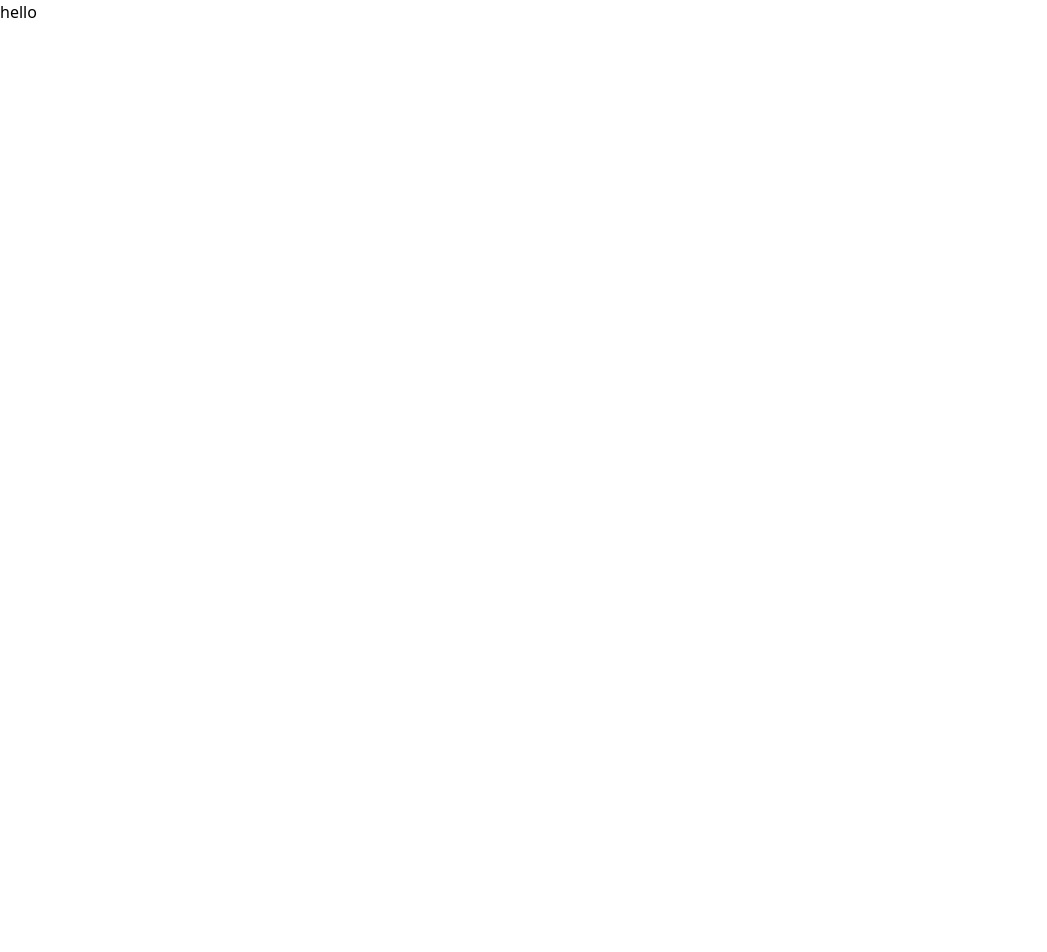
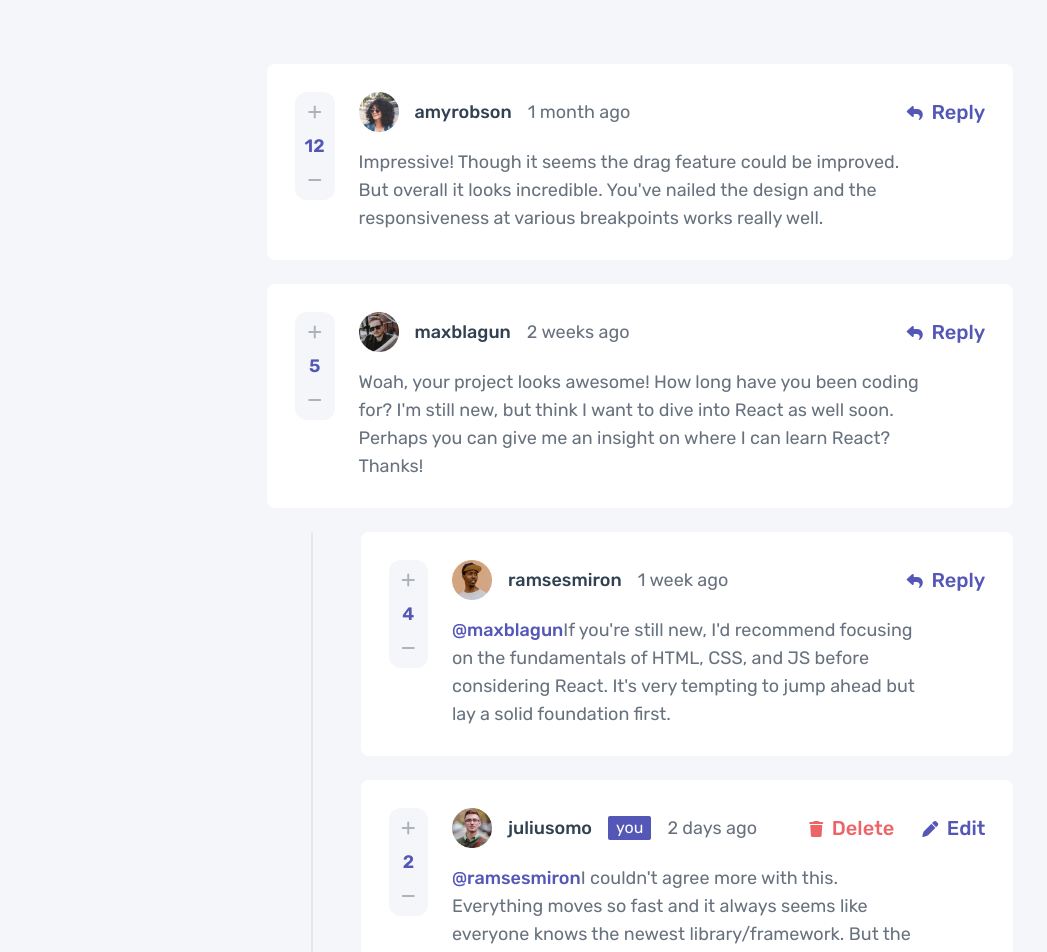
Before and after one commit to MohamDah/react-interactive-comment-section, a React (Vite) app: page / in a window 1280 px wide. Shown: the top 952 px of the page, without its empty margins (0-1047 px from the left). Before the commit the page ends 800 px from the top, so only its background shows below. Built offline with nearby package versions, Linux system fonts and the light colour scheme.

Commit message:
did the design

```diff
--- a/index.html
+++ b/index.html
@@ -7,9 +7,18 @@
   <link rel="icon" type="image/png" sizes="32x32" href="./images/favicon-32x32.png">
   <title>Frontend Mentor | Interactive comments section</title>
 
+  <link rel="preconnect" href="https://fonts.googleapis.com">
+  <link rel="preconnect" href="https://fonts.gstatic.com" crossorigin>
+  <link href="https://fonts.googleapis.com/css2?family=Rubik:ital,wght@0,300..900;1,300..900&display=swap"
+    rel="stylesheet">
+
+  <link rel="stylesheet" href="https://cdnjs.cloudflare.com/ajax/libs/font-awesome/6.7.2/css/all.min.css"
+    integrity="sha512-Evv84Mr4kqVGRNSgIGL/F/aIDqQb7xQ2vcrdIwxfjThSH8CSR7PBEakCr51Ck+w+/U6swU2Im1vVX0SVk9ABhg=="
+    crossorigin="anonymous" referrerpolicy="no-referrer" />
+
 </head>
 
-<body>
+<body class="bg-neutral-very-light-gray font-embed">
   <div id="root"></div>
   <script type="module" src="/src/main.tsx"></script>
 </body>
--- a/package.json
+++ b/package.json
@@ -10,6 +10,7 @@
     "preview": "vite preview"
   },
   "dependencies": {
+    "@fortawesome/react-fontawesome": "^0.2.2",
     "react": "^18.3.1",
     "react-dom": "^18.3.1"
   },
--- a/src/App.tsx
+++ b/src/App.tsx
@@ -1,14 +1,30 @@
-import { useState } from 'react'
+import data from "./data.json"
 import './App.css'
+import Comment from "./components/Comment";
 
 function App() {
 
+
+
+
+  const commEls = data.comments.map(comment => (
+    <Comment comment={comment} currentUser={data.currentUser} key={comment.id} />
+  ));
+
   return (
     <>
-    <div className=''>
-      hello
+      <div className='w-7/12 mx-auto mt-16 flex flex-col gap-6'>
 
-    </div>
+        {commEls}
+
+        <div className="bg-neutral-white p-7 flex gap-6 rounded-lg items-start w-full">
+          <img src={`src/${data.currentUser.image.png}`} alt=""
+            className="h-12" />
+          <textarea name="comment" id="comment"
+            className="border rounded-lg flex-grow resize-none h-32 px-6 py-3 text-lg focus:outline-none" placeholder="Add a comment..."></textarea>
+          <button className="bg-primary-moderate-blue text-neutral-white w-28 h-12 rounded-lg text-lg font-medium">SEND</button>
+        </div>
+      </div>
     </>
   )
 }
--- /dev/null
+++ b/src/components/Comment.tsx
@@ -0,0 +1,92 @@
+import { Fragment } from "react/jsx-runtime";
+
+type User = {
+    image: {
+        png: string;
+        webp: string;
+    };
+    username: string;
+};
+
+type Reply = {
+    id: number;
+    content: string;
+    createdAt: string;
+    score: number;
+    replyingTo: string;
+    user: User;
+};
+
+type Comment = {
+    id: number;
+    content: string;
+    createdAt: string;
+    score: number;
+    user: User;
+    replies: Reply[];
+};
+
+
+
+export default function Comment({ comment, currentUser }: { comment: Comment | Reply, currentUser: User }) {
+    let replies: JSX.Element[] = [];
+    if ("replies" in comment && comment.replies.length > 0) {
+        replies = comment.replies.map(reply => <Comment comment={reply} currentUser={currentUser} key={reply.id} />)
+    }
+
+
+    return (
+        <Fragment key={comment.id}>
+            <div className="bg-neutral-white p-7 flex gap-6 rounded-lg items-start w-full" >
+                <div className="flex flex-col items-center gap-3 py-3 bg-neutral-very-light-gray w-11 rounded-xl">
+                    <i className="fa-solid fa-plus text-neutral-grayish-blue opacity-50" />
+                    <p className="text-lg text-primary-moderate-blue font-semibold">{comment.score}</p>
+                    <i className="fa-solid fa-minus text-neutral-grayish-blue opacity-50" />
+                </div>
+                <div className="w-full">
+                    <div className="h-10 flex items-center gap-4 w-full">
+                        <img src={`src/${comment.user.image.webp}`} alt=""
+                            className="h-full" />
+                        <p className="font-medium text-neutral-dark-blue text-lg">{comment.user.username}</p>
+                        {currentUser.username === comment.user.username &&
+                            <div className="bg-primary-moderate-blue text-neutral-white px-2 rounded-sm">you</div>
+                        }
+                        <p className="text-neutral-grayish-blue text-lg">{comment.createdAt}</p>
+
+                        {currentUser.username !== comment.user.username ?
+                            <p className="text-primary-moderate-blue font-medium text-xl ml-auto">
+                                <i className="fa-solid fa-reply mr-1 text-base" /> Reply
+                            </p>
+                            :
+                            <>
+                                <p className="text-primary-soft-red font-medium text-xl ml-auto">
+                                    <i className="fa-solid fa-trash mr-1 text-base" /> Delete
+                                </p>
+                                <p className="text-primary-moderate-blue font-medium text-xl">
+                                    <i className="fa-solid fa-pen mr-1 text-base ml-3" /> Edit
+                                </p>
+                            </>
+
+                        }
+                    </div>
+
+                    <p className="text-neutral-grayish-blue text-lg mt-4 w-[90%]">
+                        {"replyingTo" in comment &&
+                            <span className="text-primary-moderate-blue font-medium">@{comment.replyingTo}</span>
+                        }
+                        {comment.content}
+                    </p>
+                </div>
+            </div>
+
+            {"replies" in comment && comment.replies.length > 0 &&
+                <div className="w-full flex gap-1">
+                    <div className="w-0.5 mx-11 border" />
+                    <div className="flex flex-col gap-6">
+                        {replies}
+                    </div>
+                </div>
+            }
+        </Fragment>
+    )
+}
--- a/tailwind.config.js
+++ b/tailwind.config.js
@@ -6,7 +6,26 @@ export default {
     "./src/*.{js,ts,jsx,tsx}",
   ],
   theme: {
-    extend: {},
+    extend: {
+      colors: {
+        primary: {
+          'moderate-blue': 'hsl(238, 40%, 52%)',
+          'soft-red': 'hsl(358, 79%, 66%)',
+          'light-grayish-blue': 'hsl(239, 57%, 85%)',
+          'pale-red': 'hsl(357, 100%, 86%)',
+        },
+        neutral: {
+          'dark-blue': 'hsl(212, 24%, 26%)',
+          'grayish-blue': 'hsl(211, 10%, 45%)',
+          'light-gray': 'hsl(223, 19%, 93%)',
+          'very-light-gray': 'hsl(228, 33%, 97%)',
+          'white': 'hsl(0, 0%, 100%)',
+        },
+      },
+      fontFamily: {
+        embed: ['"Rubik"', "serif"]
+      }
+    },
   },
   plugins: [],
 }
```
Also changed, not shown: 1 other file (tests, documents, lock files or other folders).
